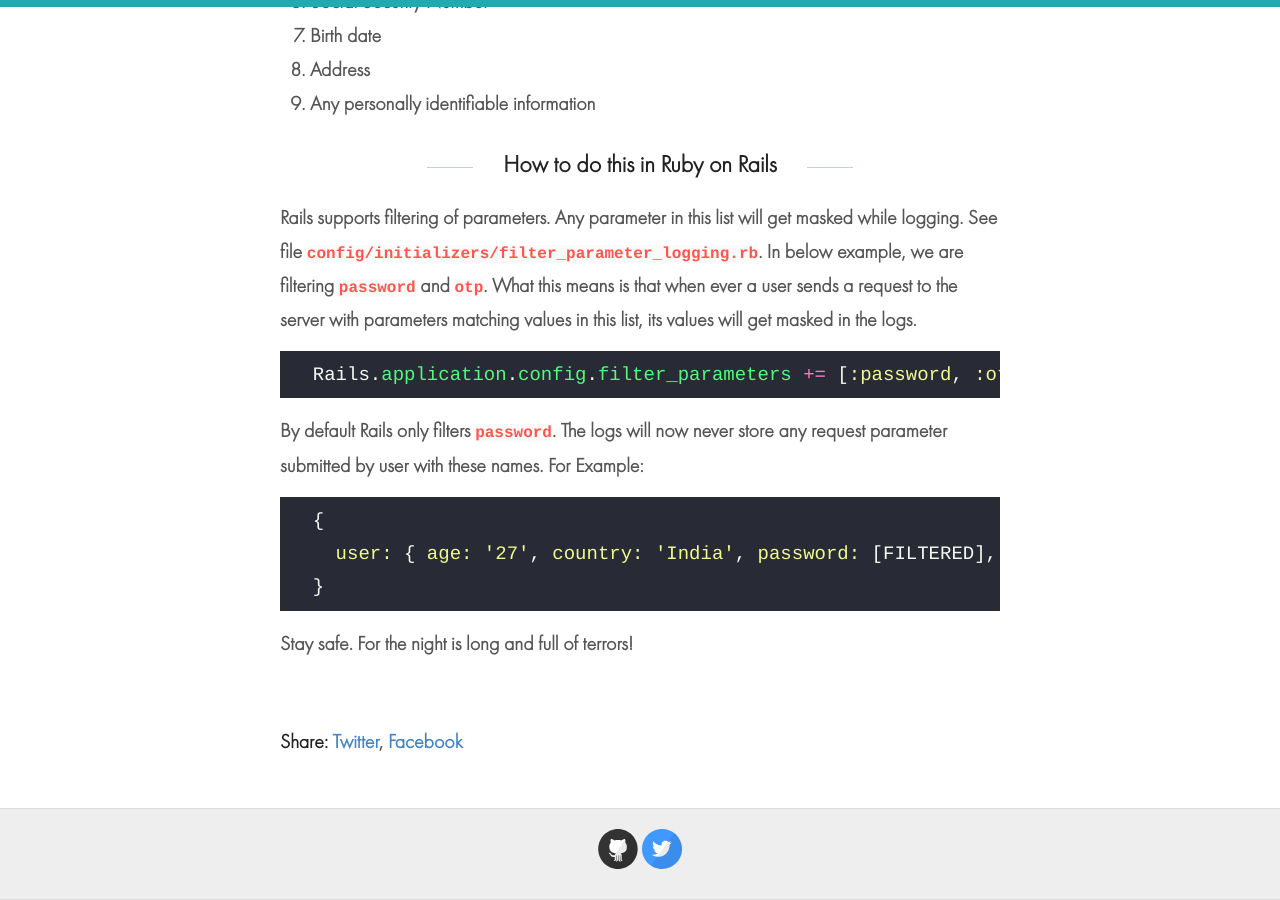
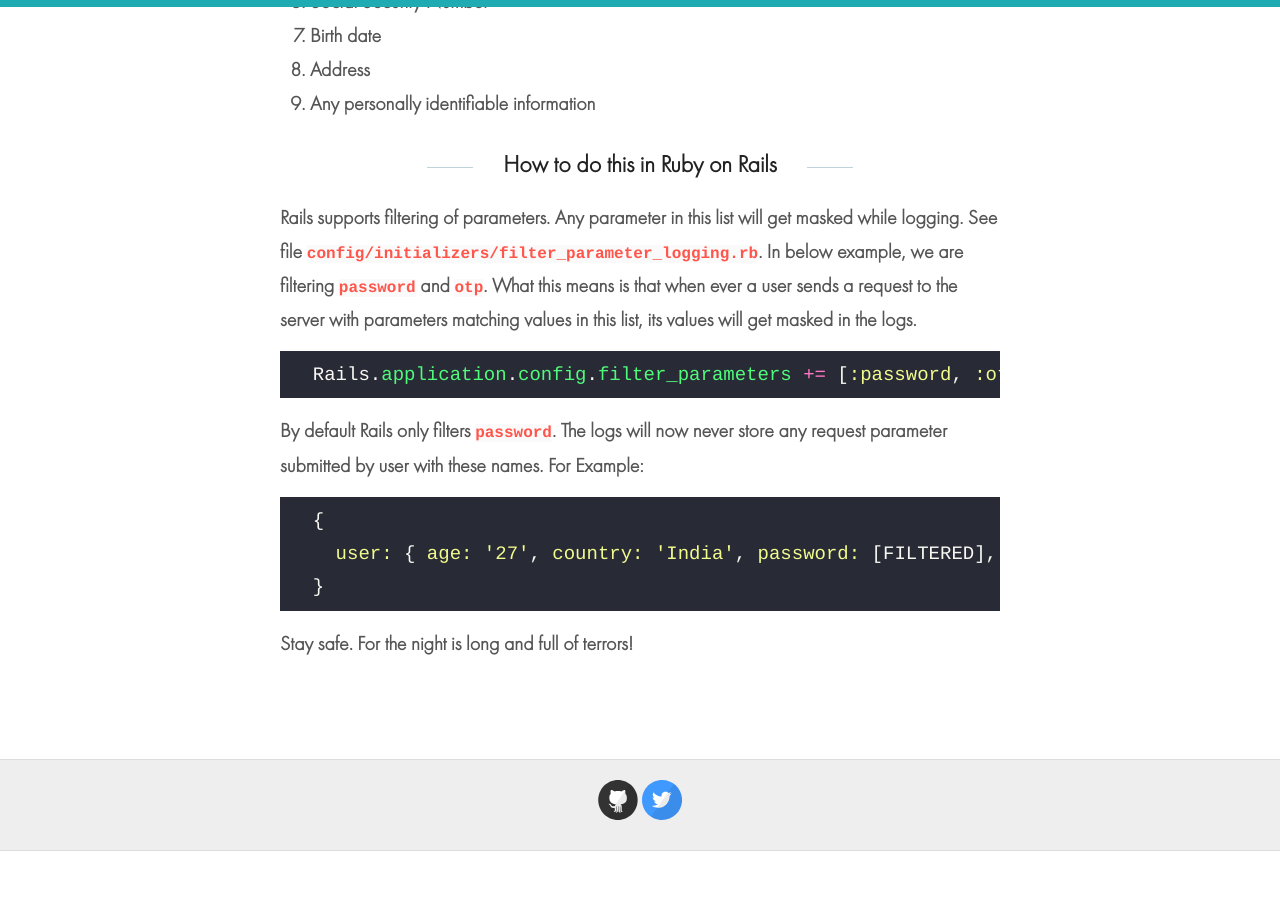
Before and after one commit to appflux/blog, a Jekyll site: the page built from _posts/2019-04-30-rails-filter-parameters.markdown, in a window 1280 px wide and 900 px high, scrolled down 1130 px. Built offline with Jekyll 4.4.1, drawn with Linux system fonts in a browser that asks for light colours; comment, search, counter and statistics services are not loaded; after the commit the page ends 1981 px from its top, so only the background shows below that.

Commit message:
Minor fixes

```diff
--- a/_includes/disqus.html
+++ b/_includes/disqus.html
@@ -1,26 +1,3 @@
-<!-- {% if site.disqus %}
-<div class="comments">
-	<div id="disqus_thread"></div>
-	<script type="text/javascript">
-
-	    var disqus_shortname = 'appflux';
-
-	    (function() {
-	        var dsq = document.createElement('script'); dsq.type = 'text/javascript'; dsq.async = true;
-	        dsq.src = '//' + disqus_shortname + '.disqus.com/embed.js';
-	        (document.getElementsByTagName('head')[0] || document.getElementsByTagName('body')[0]).appendChild(dsq);
-	    })();
-
-	</script>
-	<noscript>Please enable JavaScript to view the <a href="http://disqus.com/?ref_noscript">comments powered by Disqus.</a></noscript>
-</div>
-{% endif %}
- -->
-
-
-
-
-
 <div id="disqus_thread"></div>
 <script>
 
--- a/_layouts/post.html
+++ b/_layouts/post.html
@@ -35,13 +35,7 @@ layout: default
   </div>
   <br>
 
-  <div>
-    <p><span class="share-box">Share:</span> <a href="http://twitter.com/share?text={{ page.title }}&url={{site.url}}{{page.url}}" target="_blank">Twitter</a>, <a href="https://www.facebook.com/sharer.php?u={{site.url}}{{page.url}}" target="_blank">Facebook</a></p>
-  </div>
-
-  <!--<div class="date">
-    Written on {{ page.date | date: "%B %e, %Y" }}
-  </div>-->
-
   {% include disqus.html %}
 </article>
+
+{% include analytics.html %}
```
Also changed, not shown: other parts of _includes/disqus.html (+2 -2 lines).
